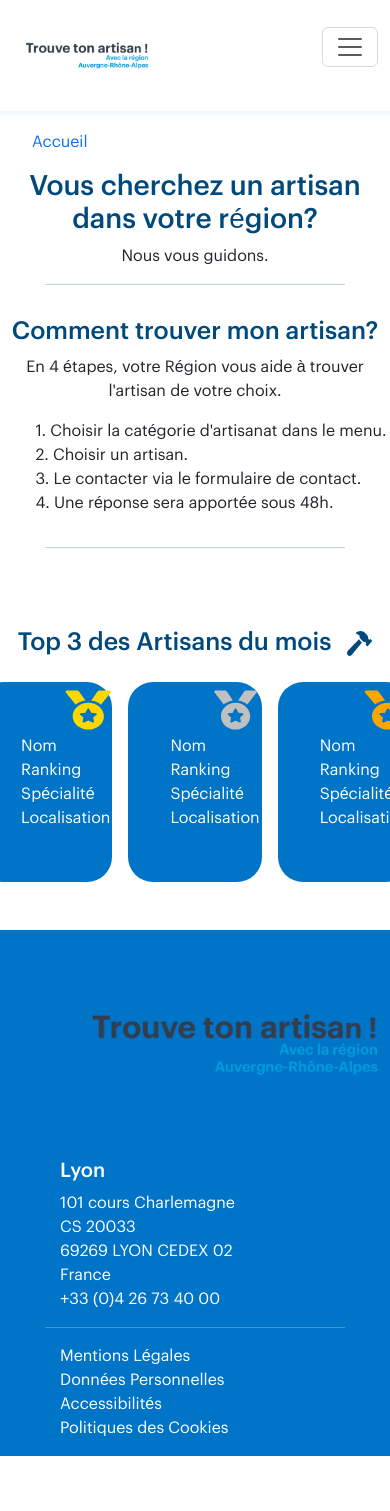
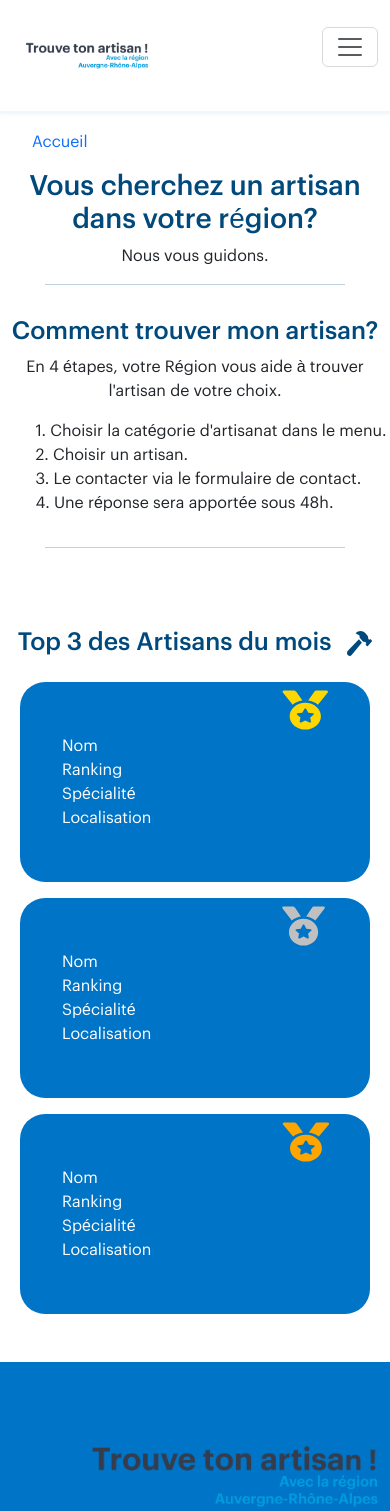
Before and after one commit to BenjCaro/Trouve-ton-artisan, a React (Create React App) app in the folder client/: page / in a window 390 px wide. Shown: the top 1511 px of the page. Before the commit the page ends 1456 px from the top, so only its background shows below. Built offline with nearby package versions, Linux system fonts and the light colour scheme.

Commit message:
update breakpoint >768px

```diff
--- a/client/src/components/Cards.js
+++ b/client/src/components/Cards.js
@@ -4,7 +4,7 @@ import bronze from '../assets/logo/medal-bronze.svg';
 const Cards = () => {
     return (
         <>
-            <div className='container d-flex gap-3 justify-content-center mt-3 mb-5'>
+            <div className='bloc-cards container d-flex gap-3 justify-content-center mt-3 mb-5'>
                 <div className='top-card d-flex justify-content-start align-items-center'>
                     <img src={gold} className='medal-icon'/>
                     <ul className='card-infos mt-3 ms-2'>
--- a/client/src/index.scss
+++ b/client/src/index.scss
@@ -67,13 +67,10 @@ section {
         display: none;
     }
 
-    .medal-icon {
-        position: absolute;
-        right: 3.16%;
-        left: 65%;
-        top: 3.05%;
-        bottom: 78.88%;
-
+    .bloc-cards {
+        flex-direction: column;
+        align-items: center;
     }
 
+
 }
```
